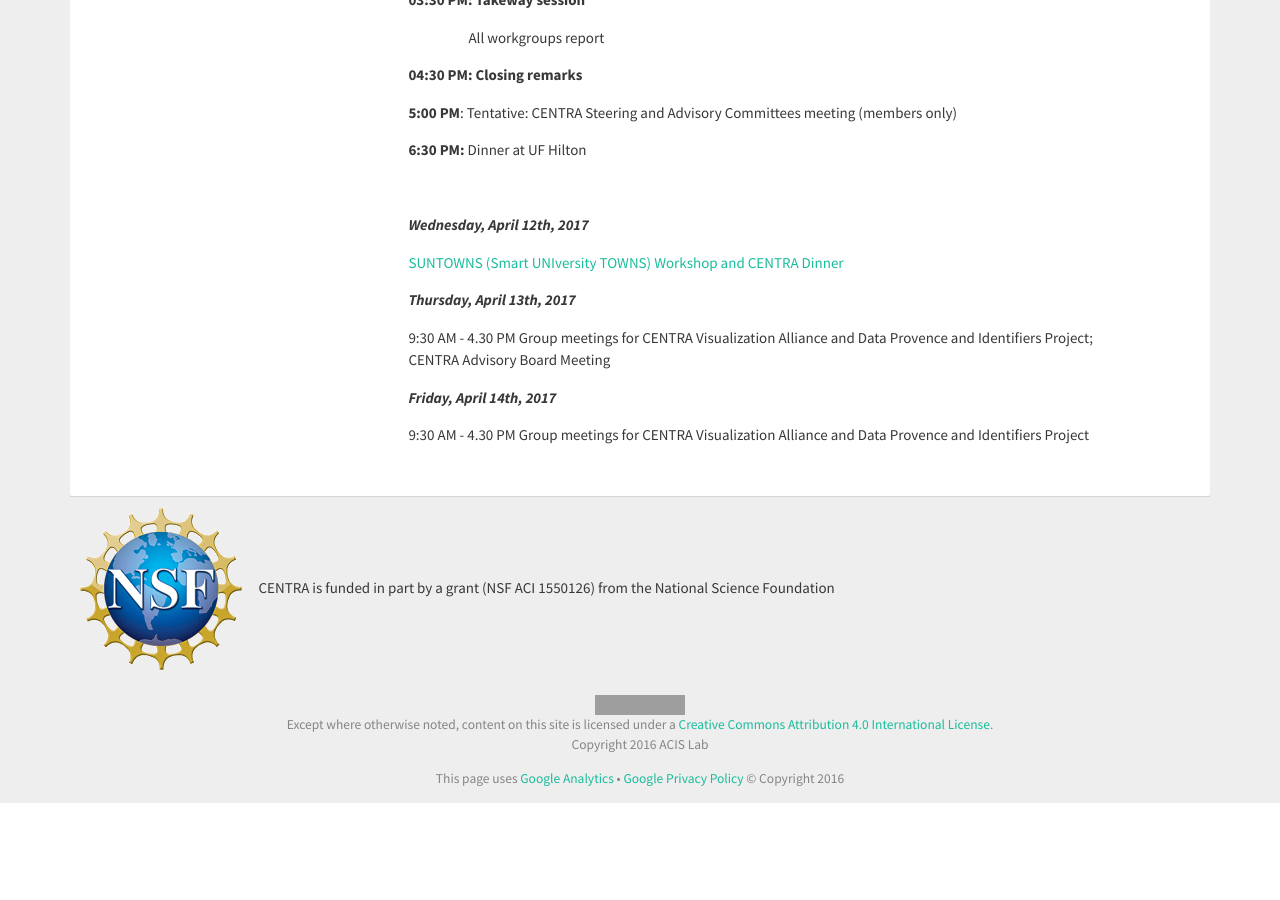
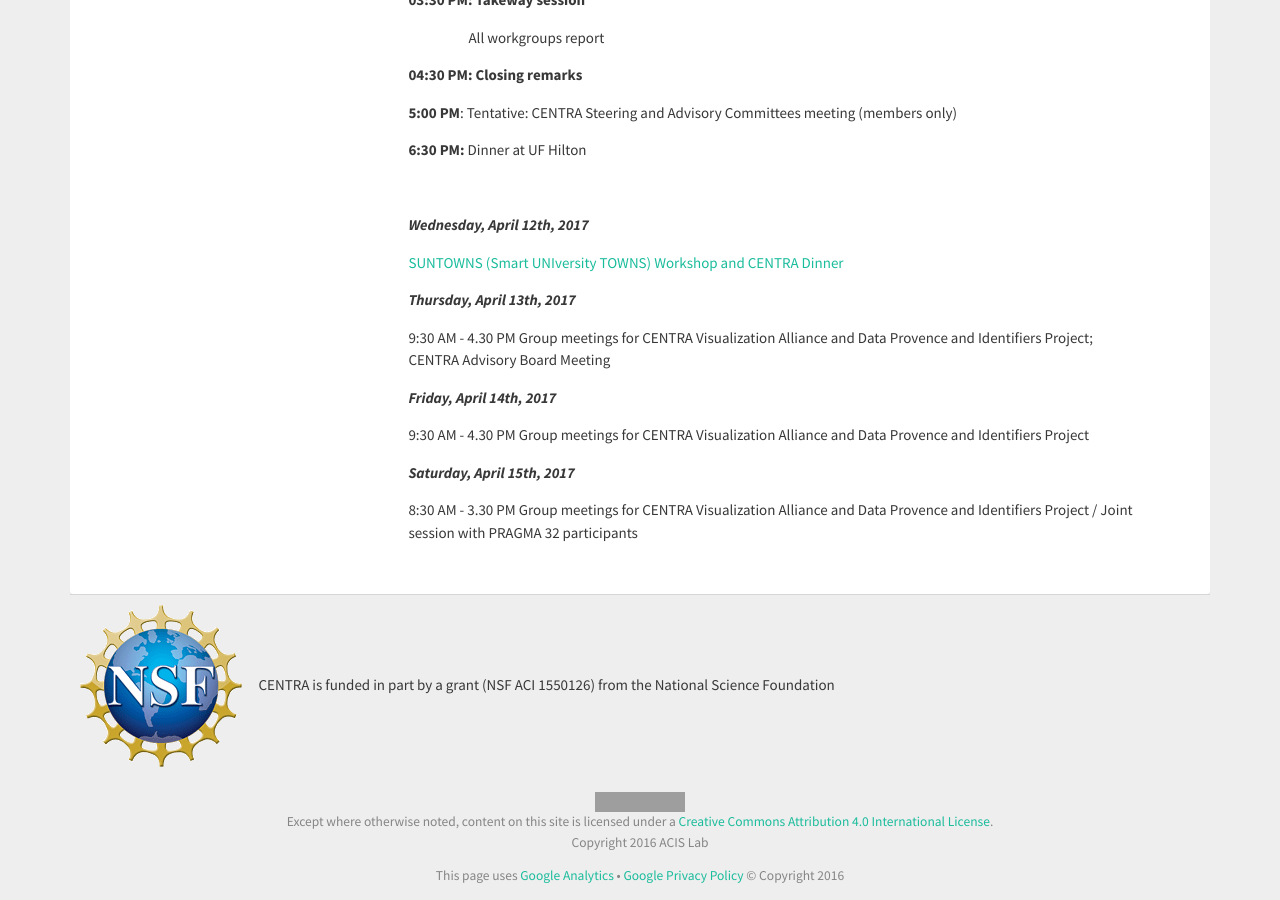
Before and after one commit to hmchou56/centra8, a Jekyll site: the page built from centra2/program.md, in a window 1280 px wide and 900 px high, scrolled down 1735 px. Built offline with Jekyll 4.4.1, drawn with Linux system fonts in a browser that asks for light colours; nearby versions of some CDN libraries; before the commit the page ends 2538 px from its top, so only the background shows below that; grey boxes are pictures that could not be loaded.

Commit message:
updated agenda

```diff
--- a/centra2/program.md
+++ b/centra2/program.md
@@ -57,3 +57,6 @@ hide: true
 
 <p style="padding-left: 270px;"><strong><i>Friday, April 14th, 2017 </i></strong></p>
 <p style="padding-left: 270px;">9:30 AM - 4.30 PM Group meetings for CENTRA Visualization Alliance and Data Provence and Identifiers Project</p>
+
+<p style="padding-left: 270px;"><strong><i>Saturday, April 15th, 2017 </i></strong></p>
+<p style="padding-left: 270px;">8:30 AM - 3.30 PM Group meetings for CENTRA Visualization Alliance and Data Provence and Identifiers Project / Joint session with PRAGMA 32 participants</p>
```
